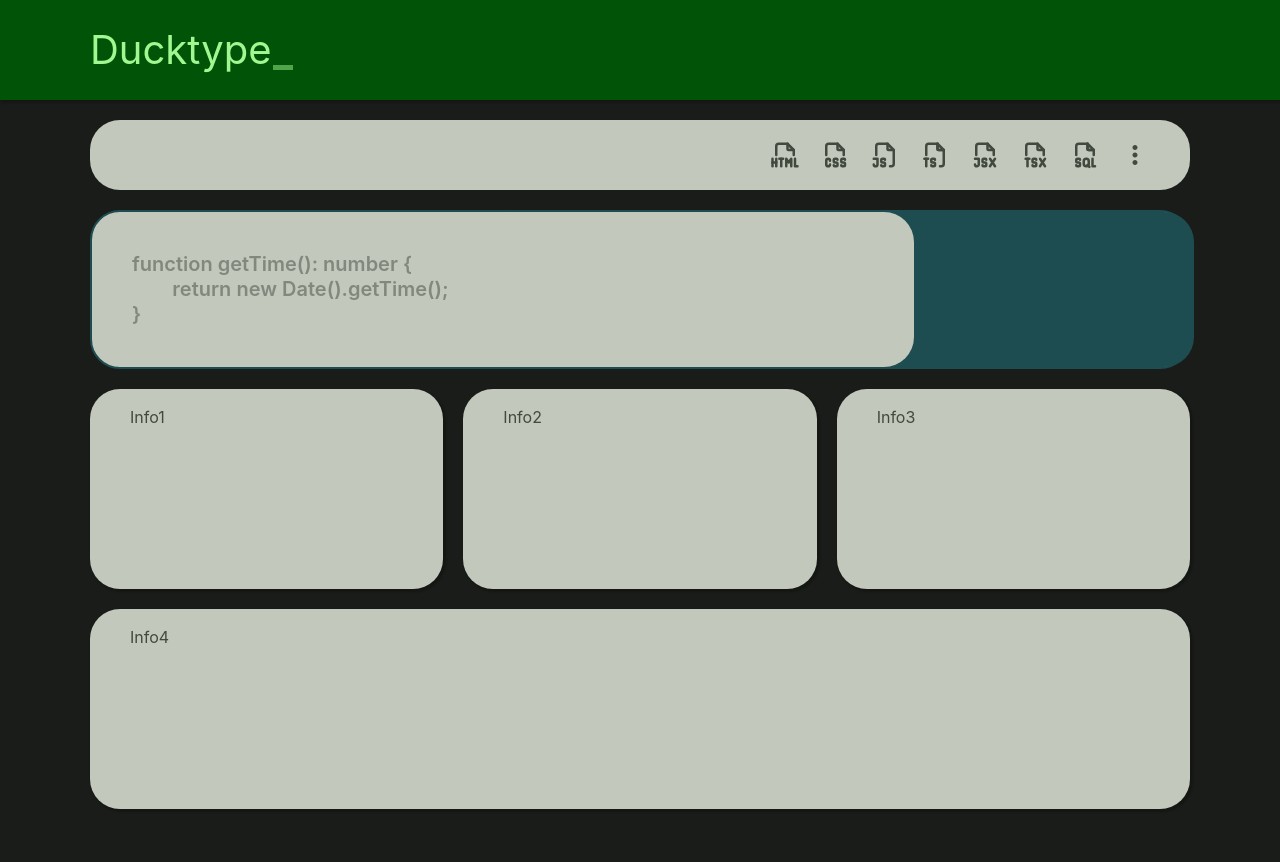
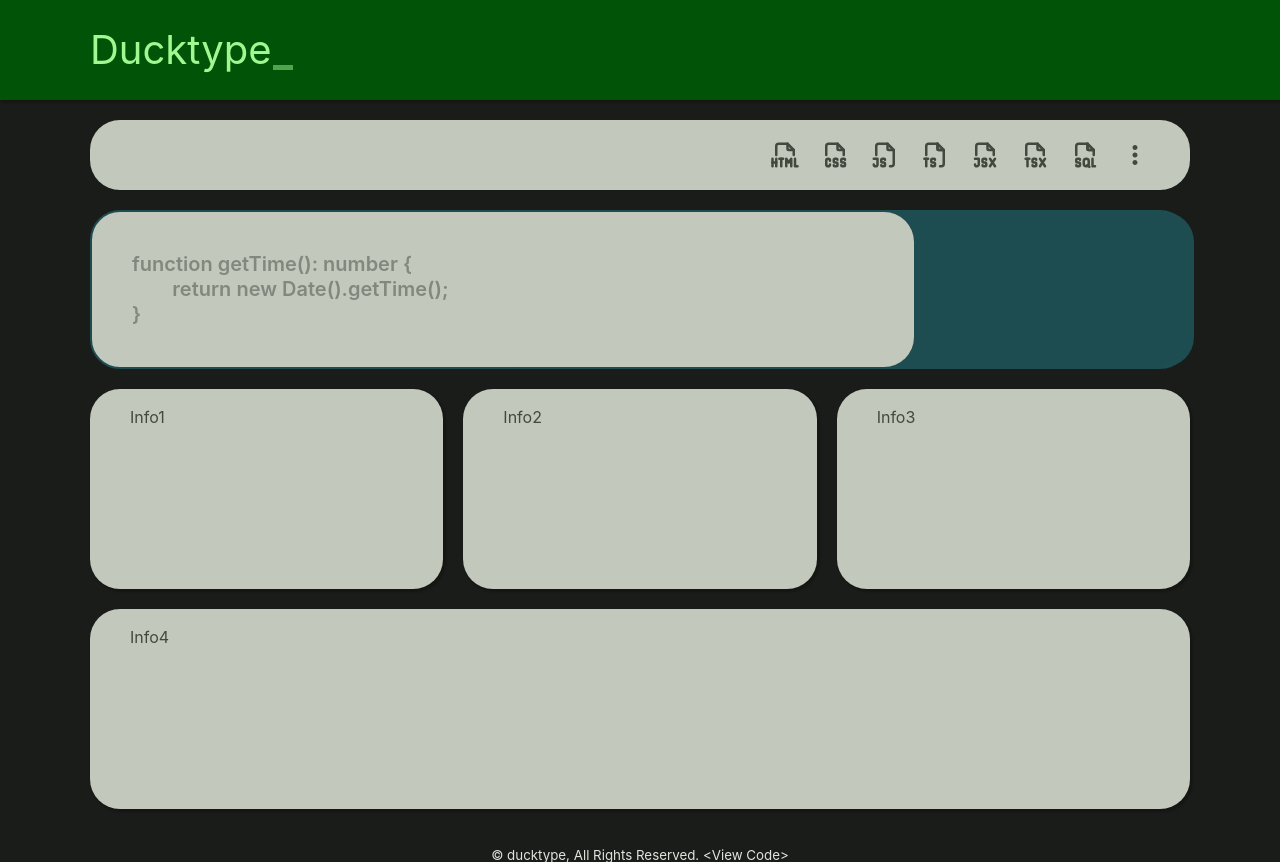
Before and after one commit to CoreyRobinsonDev/ducktype, a Next.js app: page / in a window 1280 px wide. Built offline with nearby package versions, Linux system fonts and the light colour scheme.

Commit message:
created Footer component

```diff
--- a/src/app/page.tsx
+++ b/src/app/page.tsx
@@ -4,6 +4,7 @@ import Header from '@/components/Header/Header'
 import Textbox from '@/components/Textbox/Textbox'
 import Toolbar from '@/components/Toolbar/Toolbar'
 import { textTS } from '@/components/Textbox/text'
+import Footer from '@/components/Footer/Footer'
 
 
 export default function Home() {
@@ -19,5 +20,6 @@ export default function Home() {
                 <Card>Info4</Card>
             </div>
         </main>
+        <Footer/>
     </>
 }
--- /dev/null
+++ b/src/components/Footer/Footer.module.css
@@ -0,0 +1,9 @@
+.footer {
+    display: flex;
+    justify-content: center;
+    color: var(--text);
+}
+
+.link:hover {
+    color: var(--primary);
+}
--- /dev/null
+++ b/src/components/Footer/Footer.tsx
@@ -0,0 +1,8 @@
+import styles from "./Footer.module.css";
+
+export default function Footer() {
+    return <footer className={styles.footer}>
+        <small>© ducktype, All Rights Reserved.
+        <a href="https://github.com/CoreyRobinsonDev/ducktype" target="_blank" className={styles.link}> &lt;View Code&gt;</a></small>
+    </footer>
+}
```
